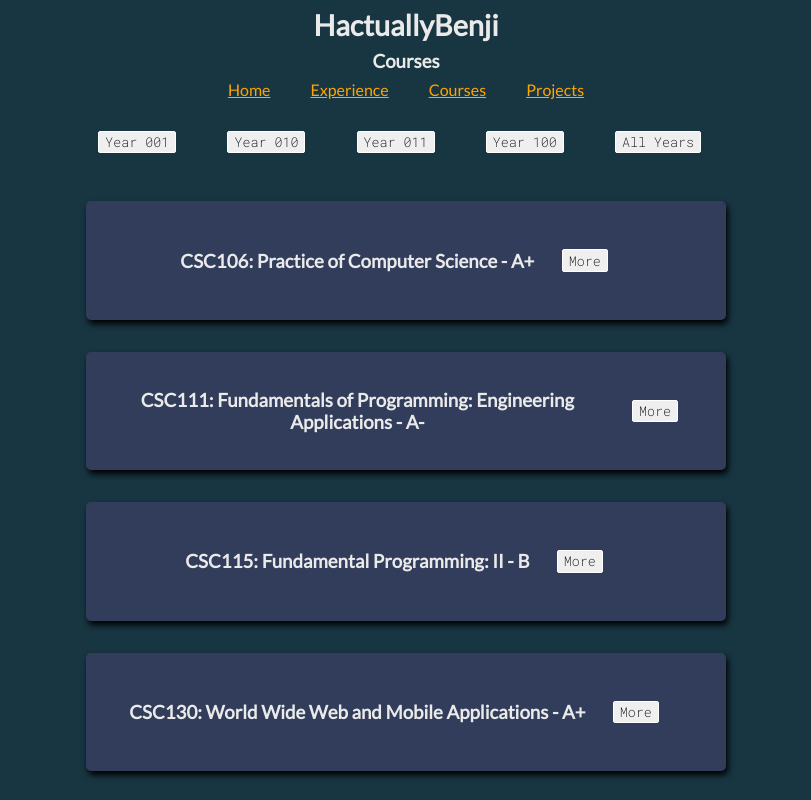
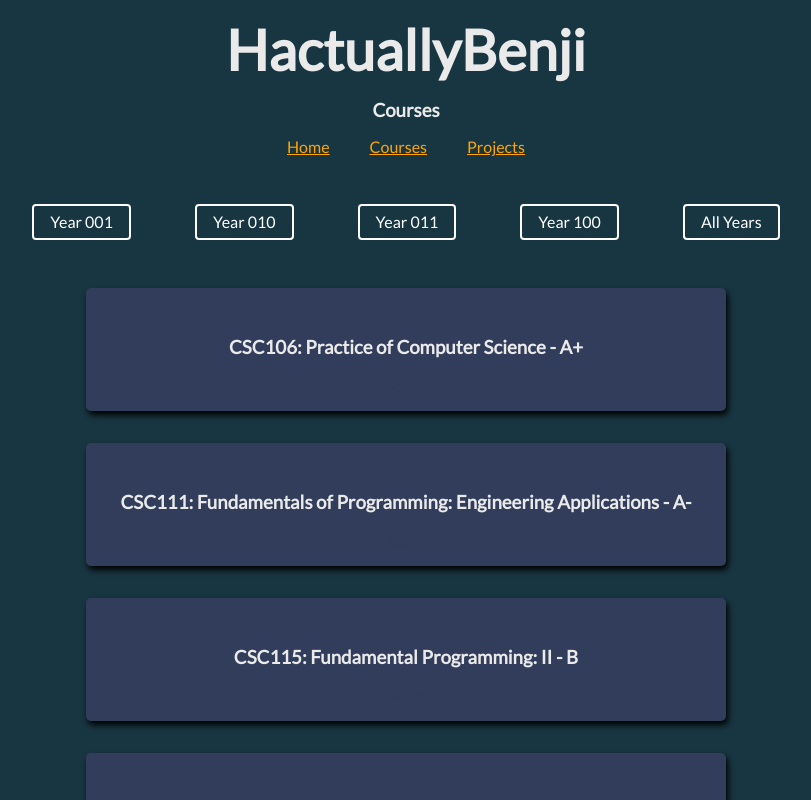
Before and after one commit to HactuallyBenji/portfolio, a React (Create React App) app: page /courses in a window 1280 px wide. Shown: the top 800 px of the page, without its empty margins (234-1045 px from the left). Built offline with nearby package versions, Linux system fonts and the light colour scheme.

Commit message:
Updated topic button styling

```diff
--- a/src/Components/Course/Course.css
+++ b/src/Components/Course/Course.css
@@ -5,6 +5,7 @@
 }
 
 .Course-Heading {
+    margin-top: 1rem;
     display: flex;
     justify-content: center;
     align-items: center;
@@ -31,15 +32,13 @@
     width: 65ch;
     text-align: center;
     margin: auto;
+    padding: 2rem;
 }
 
 button {
-    margin-left: 1.2rem;
-    height: 1.4rem;
-    border: 1px solid white;
-    font-family: 'Roboto Mono';
-    color: black;
+    font-family: 'Lato';
     border-radius: 2px;
+    position: relative;
 }
 
 li {
--- a/src/Components/Course/Course.js
+++ b/src/Components/Course/Course.js
@@ -26,8 +26,8 @@ const Course = (props) => {
             <div className="Course">
                 <div className="Course-Heading">
                     <h3>{course.code}: {course.title} - {course.grade}</h3>
-                    <button type="button" value={buttonValue} onClick={handleClick} >{buttonValue}</button>
                 </div>
+                <button type="button" value={buttonValue} onClick={handleClick} >{buttonValue}</button>
             { show ? <div className="more-info">
                 <h4>{description}</h4>
                 <ul>
--- a/src/Components/Nav/Nav.css
+++ b/src/Components/Nav/Nav.css
@@ -1,14 +1,10 @@
-nav {
-    position: sticky;
-}
-
 h1 {
-    font-size: 1.8rem;
-    margin: 0.5rem;
+    font-size: 3.5rem;
+    margin: 1rem;
 }
 
 h3 {
-    margin: 0.5rem;
+    margin: 1rem;
 }
 
 a {
--- a/src/Components/Nav/Nav.js
+++ b/src/Components/Nav/Nav.js
@@ -10,7 +10,6 @@ const Nav = (props) => {
             <h1>HactuallyBenji</h1>
             <h3>{currentPage}</h3>
             <Link to="/">Home</Link>
-            <Link to="/experience">Experience</Link>
             <Link to="/courses">Courses</Link>
             <Link to="/projects">Projects</Link>
         </nav>
--- a/src/routes/courses.css
+++ b/src/routes/courses.css
@@ -1,5 +1,15 @@
+:root {
+    --main-bg-color: rgba(24, 54, 66, 1);
+    --main-secondary-color: rgba(49, 61, 90, 1);
+    --accent-light: rgba(234, 234, 234, 1);
+}
+
 .Courses {
   text-align: center;
+}
+
+.main {
+    margin: 1rem 0;
 }
 
 .Courses-logo {
@@ -8,7 +18,41 @@
 }
 
 button {
+    background-color: rgba(255,255,255,0);
+    vertical-align: middle;
+    color: rgba(49, 61, 90, 1);
+    height: 0.5rem;
+    font-size: 1rem;
+    line-height: 0rem;
+    padding: 0.5rem;
+    border: 1px solid rgba(49, 61, 90, 1);
+}
+
+button:hover {
+    position: relative;
+    left: 1px;
+    top: 1px;
+    color: rgba(24, 54, 66, 1);
+    cursor: pointer;
+}
+
+.sorting {
+    display: flex;
+    justify-content: center;
+    align-items: center;
+}
+
+.sorting button {
     margin: 2rem;
+    padding: 1rem;
+    color: white;
+    border: 2px solid white;
+    border-radius: 4px;
+}
+
+.sorting button:hover {
+    cursor: pointer;
+    color: var(--accent-light);
 }
 
 @media (prefers-reduced-motion: no-preference) {
--- a/src/routes/courses.jsx
+++ b/src/routes/courses.jsx
@@ -26,14 +26,16 @@ const Courses = () => {
     return (
         <div className="Courses">
             <Nav page="Courses" />
+                <div className="main">
                     <div className="sorting">
                         <button value="1" onClick={handleClick}>Year 001</button>
                         <button value="2" onClick={handleClick}>Year 010</button>
                         <button value="3" onClick={handleClick}>Year 011</button>
-                <button value="4" onClick={handleClick}>Year 100</button>
+                        <button id="four" value="4" onClick={handleClick}>Year 100</button>
                         <button value="all" onClick={handleClick}>All Years</button>
                     </div>
                     {courses}
+                </div>
         </div>
     );
 };
```
Lines whose indentation alone changed are shown as unchanged.
